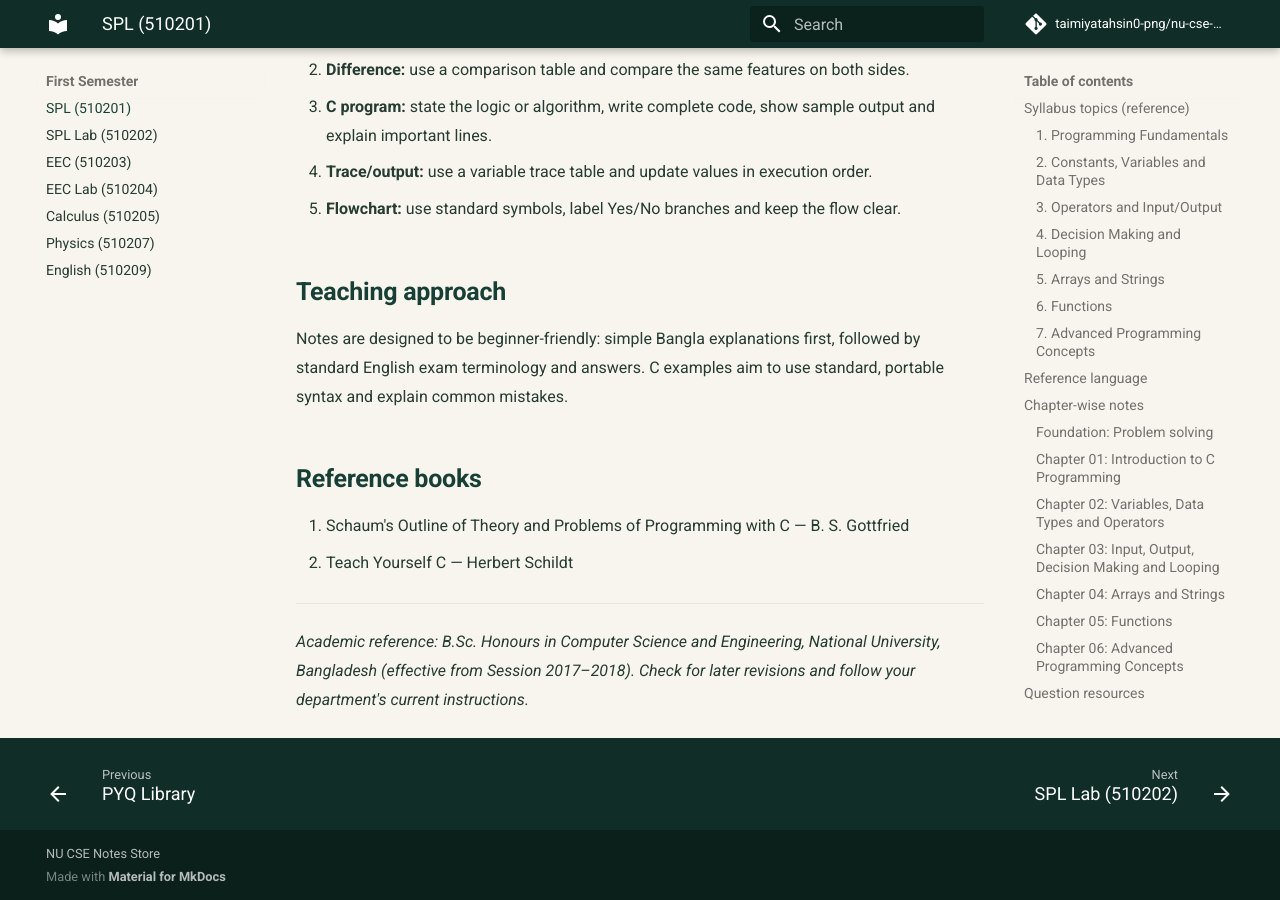
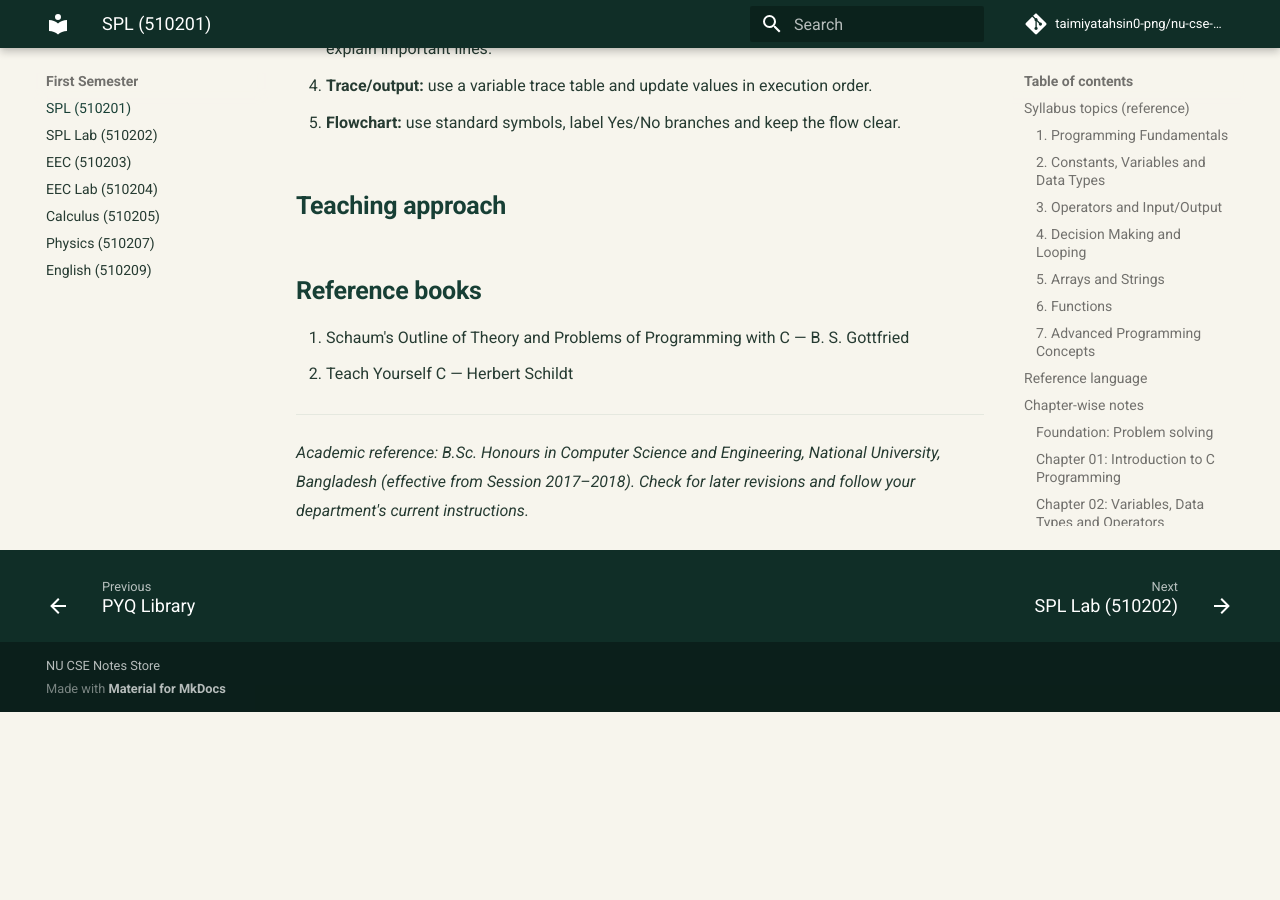
Before and after one commit to taimiyatahsin0-png/nu-cse-notes-store, an MkDocs documentation site: the page built from docs/subjects/spl/index.md, in a window 1280 px wide and 900 px high, scrolled down 3634 px. Built offline with MkDocs 1.6.1 and Material for MkDocs 9.7.7, drawn with Linux system fonts in a browser that asks for light colours; comment, search, counter and statistics services are not loaded; after the commit the page ends 4346 px from its top, so only the background shows below that.

Commit message:
Remove Bangla content; standardize English-only notes

```diff
--- a/docs/subjects/spl/index.md
+++ b/docs/subjects/spl/index.md
@@ -102,8 +102,6 @@ C Programming Language.
 
 ## Teaching approach
 
-Notes are designed to be beginner-friendly: simple Bangla explanations first, followed by standard English exam terminology and answers. C examples aim to use standard, portable syntax and explain common mistakes.
-
 ## Reference books
 
 1. Schaum's Outline of Theory and Problems of Programming with C — B. S. Gottfried
```
